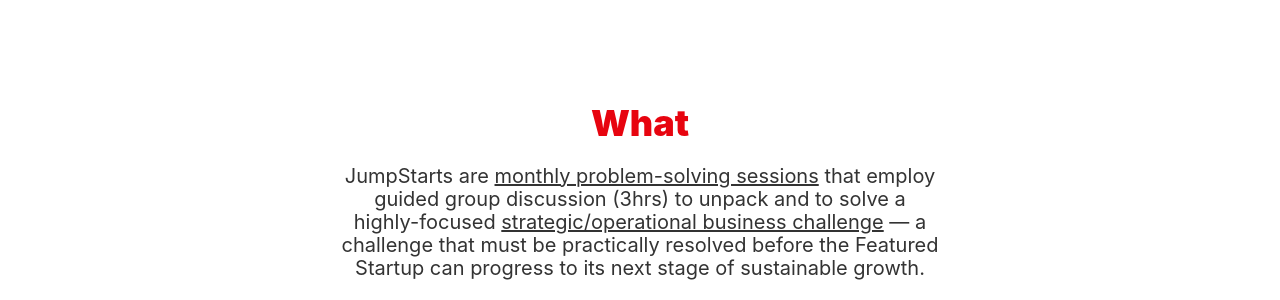
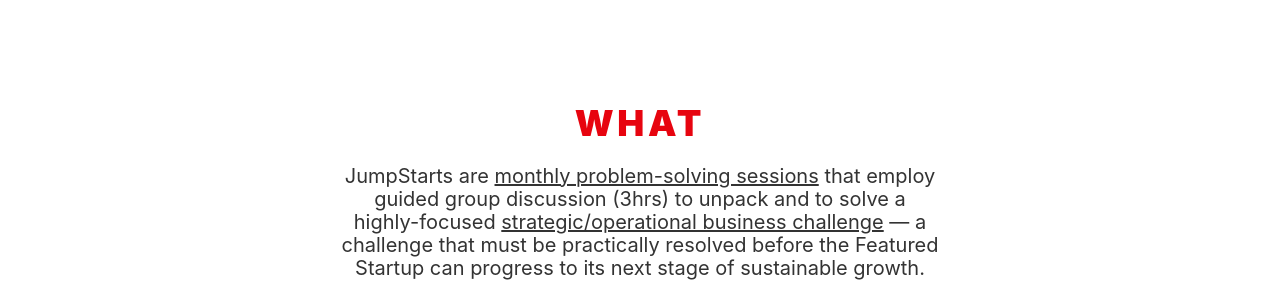
Before and after one commit to aaronergreen/jumpstarts, a Jekyll site: the page built from index.html, in a window 1280 px wide and 900 px high, scrolled down 632 px. Shown: the part 150-450 px from the top of the window. Built offline with Jekyll 4.4.1, drawn with Linux system fonts in a browser that asks for light colours.

Commit message:
H1 uppercase

```diff
--- a/_layouts/home.html
+++ b/_layouts/home.html
@@ -13,7 +13,7 @@
   {% for object in data  %}
     <div id="{{ object.slug }}" class="pv5 cf mt5 bg-near-whiteTK bb">
       <div class="tc pb5">
-        <h1 class="f2 fw9 mb0 dark-red">
+        <h1 class="f2 fw9 mb0 dark-red ttu tracked">
           {{ object.title | markdownify | remove: '<p>' | remove: '</p>'  }}
         </h1>
         {% if object.content %}
```
